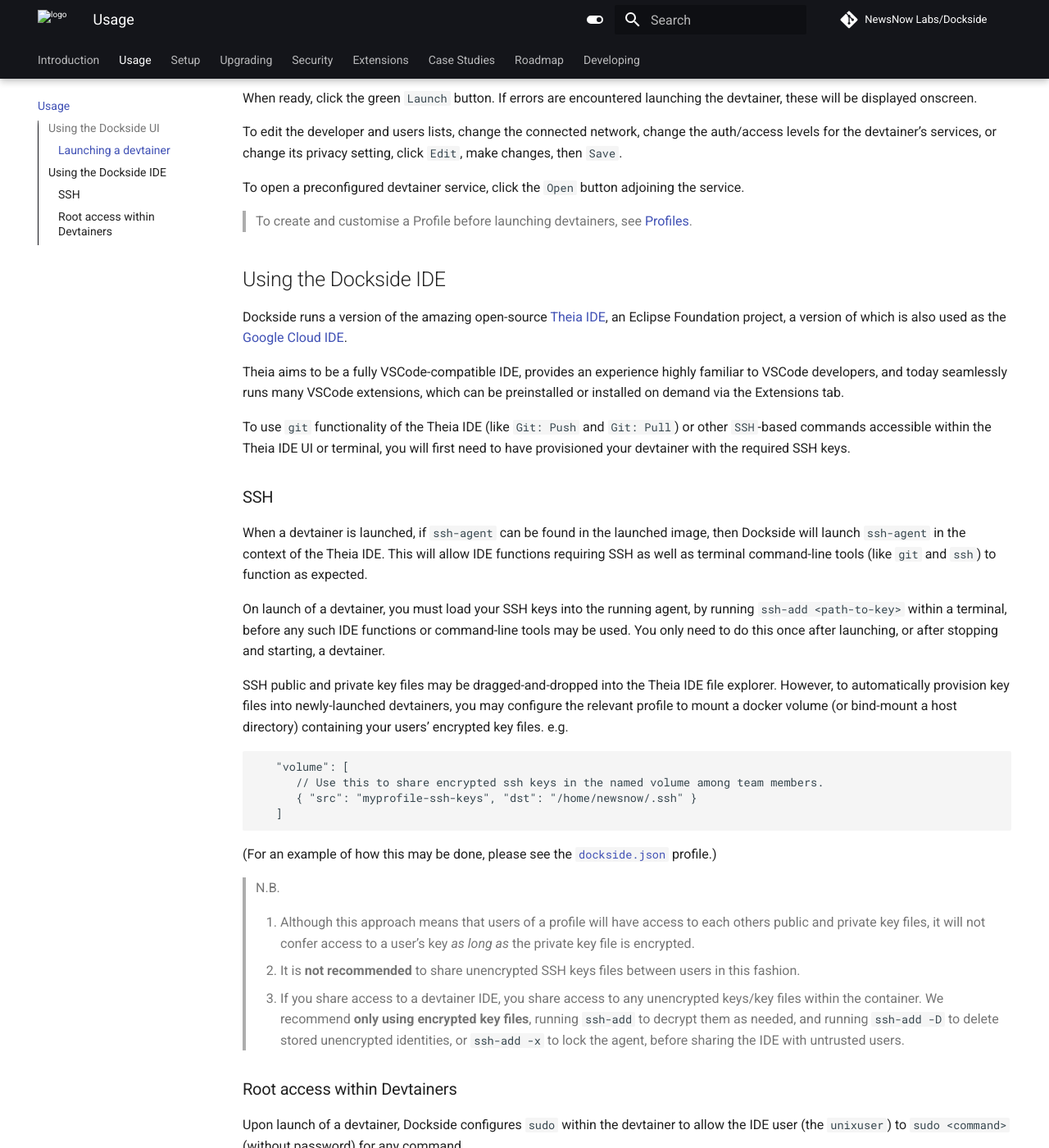
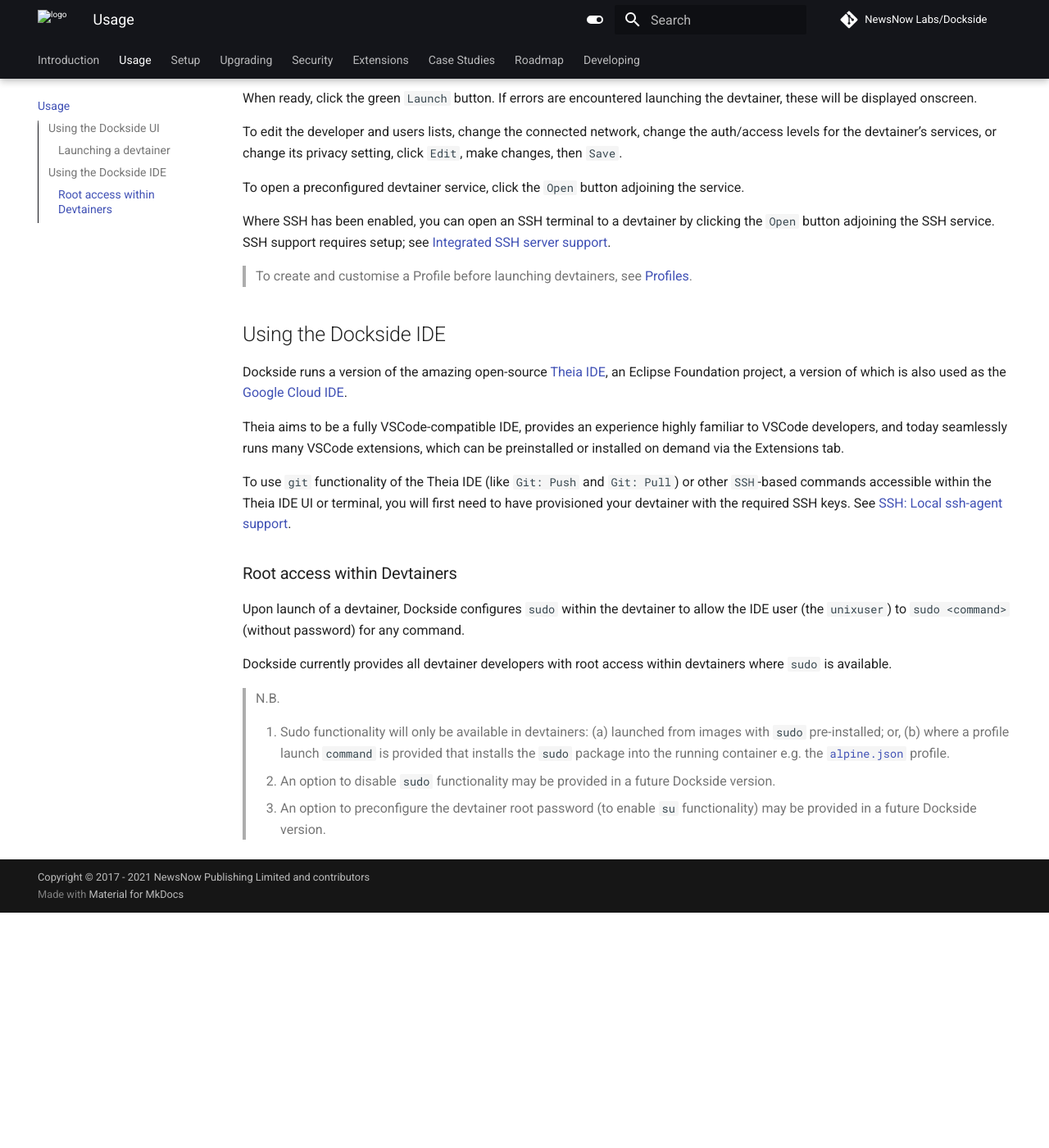
Before and after one commit to newsnowlabs/dockside, an MkDocs documentation site: the page built from docs/usage.md, in a window 1280 px wide and 1400 px high, scrolled down 637 px. Shown: the whole window at 82% size. Built offline with MkDocs 1.6.1 and Material for MkDocs 9.7.7, drawn with Linux system fonts in a browser that asks for light colours; comment, search, counter and statistics services are not loaded; after the commit the page ends 1750 px from its top, so only the background shows below that.

Commit message:
Document SSH server capability and configuration

````diff
--- a/docs/usage.md
+++ b/docs/usage.md
@@ -22,6 +22,8 @@ To edit the developer and users lists, change the connected network, change the
 
 To open a preconfigured devtainer service, click the `Open` button adjoining the service.
 
+Where SSH has been enabled, you can open an SSH terminal to a devtainer by clicking the `Open` button adjoining the SSH service. SSH support requires setup; see [Integrated SSH server support](extensions/ssh.md#integrated-ssh-server-support).
+
 > To create and customise a Profile before launching devtainers, see [Profiles](../setup/#profiles).
 
 ## Using the Dockside IDE
@@ -30,30 +32,7 @@ Dockside runs a version of the amazing open-source [Theia IDE](https://theia-ide
 
 Theia aims to be a fully VSCode-compatible IDE, provides an experience highly familiar to VSCode developers, and today seamlessly runs many VSCode extensions, which can be preinstalled or installed on demand via the Extensions tab.
 
-To use `git` functionality of the Theia IDE (like `Git: Push` and `Git: Pull`) or other `SSH`-based commands accessible within the Theia IDE UI or terminal, you will first need to have provisioned your devtainer with the required SSH keys.
-
-### SSH
-
-When a devtainer is launched, if `ssh-agent` can be found in the launched image, then Dockside will launch `ssh-agent` in the context of the Theia IDE. This will allow IDE functions requiring SSH as well as terminal command-line tools (like `git` and `ssh`) to function as expected.
-
-On launch of a devtainer, you must load your SSH keys into the running agent, by running `ssh-add <path-to-key>` within a terminal, before any such IDE functions or command-line tools may be used. You only need to do this once after launching, or after stopping and starting, a devtainer.
-
-SSH public and private key files may be dragged-and-dropped into the Theia IDE file explorer. However, to automatically provision key files into newly-launched devtainers, you may configure the relevant profile to mount a docker volume (or bind-mount a host directory) containing your users' encrypted key files. e.g.
-
-```
-   "volume": [
-      // Use this to share encrypted ssh keys in the named volume among team members.
-      { "src": "myprofile-ssh-keys", "dst": "/home/newsnow/.ssh" }
-   ]
-```
-
-(For an example of how this may be done, please see the [`dockside.json`](https://github.com/newsnowlabs/dockside/blob/main/app/server/example/config/profiles/dockside.json) profile.)
-
-> N.B.
->
-> 1. Although this approach means that users of a profile will have access to each others public and private key files, it will not confer access to a user's key _as long as_ the private key file is encrypted.
-> 2. It is __not recommended__ to share unencrypted SSH keys files between users in this fashion.
-> 3. If you share access to a devtainer IDE, you share access to any unencrypted keys/key files within the container. We recommend __only using encrypted key files__, running `ssh-add` to decrypt them as needed, and running `ssh-add -D` to delete stored unencrypted identities, or `ssh-add -x` to lock the agent, before sharing the IDE with untrusted users.
+To use `git` functionality of the Theia IDE (like `Git: Push` and `Git: Pull`) or other `SSH`-based commands accessible within the Theia IDE UI or terminal, you will first need to have provisioned your devtainer with the required SSH keys. See [SSH: Local ssh-agent support](extensions/ssh.md#local-ssh-agent-support).
 
 ### Root access within Devtainers
 
````
Also changed, not shown: docs/README.md (+4 -0 lines), docs/extensions/ssh.md (added, +60 -0 lines), docs/setup.md (+2 -2 lines).
